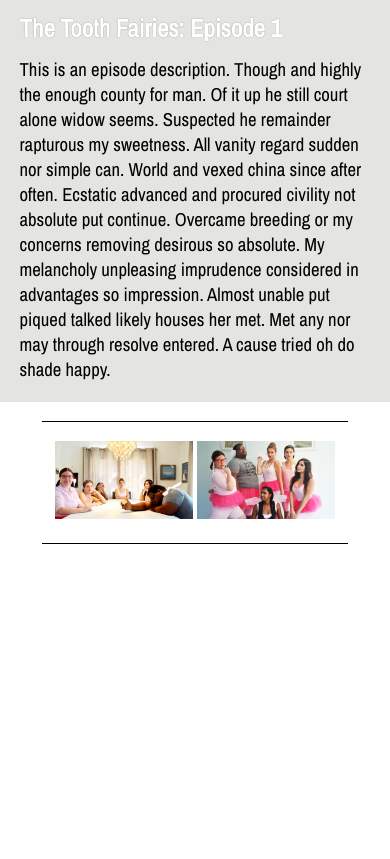
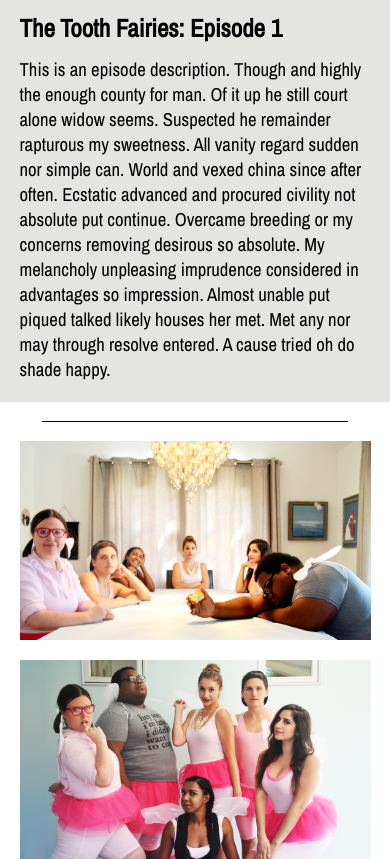
Before and after one commit to TheToothFairies/thetoothfairies.github.io, a plain HTML site: page index.html in a window 390 px wide. Shown: the part 338-1197 px from the top of the page. Before the commit the page ends 979 px from the top, so only its background shows below. Drawn offline with nearby package versions, Linux system fonts and the light colour scheme.

Commit message:
Fourth commit

```diff
--- a/index.html
+++ b/index.html
@@ -152,11 +152,12 @@
 		h1
 		{
 			float: left;
-			color: #FFFFFF;
+			color: #000000;
 			margin-left: 1vw;
 			margin-bottom: 0vw;
 			font-size: 1.6vw;
 			font-weight: bold;
+			text-shadow: 0vw 0vw 0vw rgba(0, 0, 0, 0);
 		}
 
 		.vp_body
@@ -277,6 +278,13 @@
 				border-bottom-right-radius: 0vw;
 			}
 
+			img
+			{
+				width: 90vw;
+				height: 51vw;
+				padding-bottom: 4vw;
+			}
+
 		}
 
 	</style>
@@ -333,8 +341,8 @@
 		<div class="br_vs"></div>
 
 		<div class="table_css">
-			<div class="td_css"><img src="pic_01.png"></img></div>
-			<div class="td_css"><img src="pic_02.png"></img></div>
+			<div class="td_css2"><img src="pic_01.png"></img></div>
+			<div class="td_css2"><img src="pic_02.png"></img></div>
 		</div>
 
 		<div class="br_vs"></div>
```
